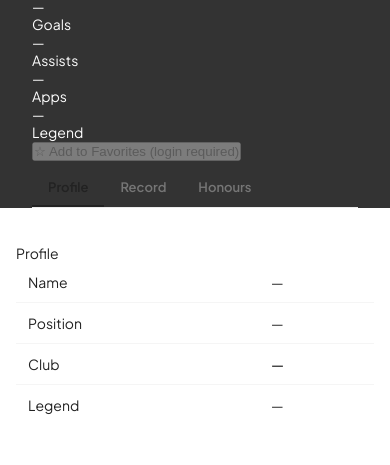
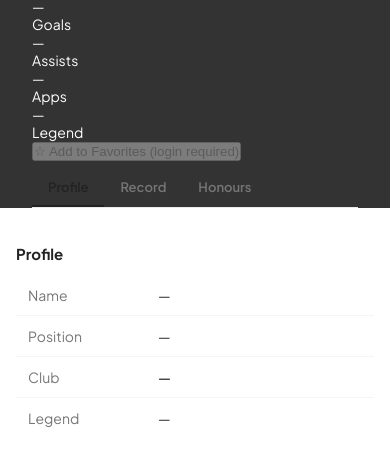
Before and after one commit to Junseop1228/big6hub, a plain HTML site: page public/player.html in a window 390 px wide. Shown: the part 181-646 px from the top of the page. Drawn offline with Linux system fonts and the light colour scheme; a script that the page names is missing.

Commit message:
feat: add section-title, info utilities and main-grid responsive rule

```diff
--- a/public/css/style.css
+++ b/public/css/style.css
@@ -25,6 +25,12 @@ body { font-family: 'Plus Jakarta Sans', sans-serif; background: #fff; color: #2
 /* [global] container / content */
 .container { max-width: 1120px; margin: 0 auto; padding: 0 40px; }
 .content { padding: 32px 0 80px; }
+
+/* [global] section-title / info */
+.section-title { font-size: 15px; font-weight: 700; margin: 24px 0 12px; }
+.section-title:first-child { margin-top: 0; }
+.info-label { color: #767676; width: 130px; }
+.info-text { color: #444; line-height: 1.7; }
 
 /* [global] table */
 .tbl { width: 100%; border-collapse: collapse; }
```
